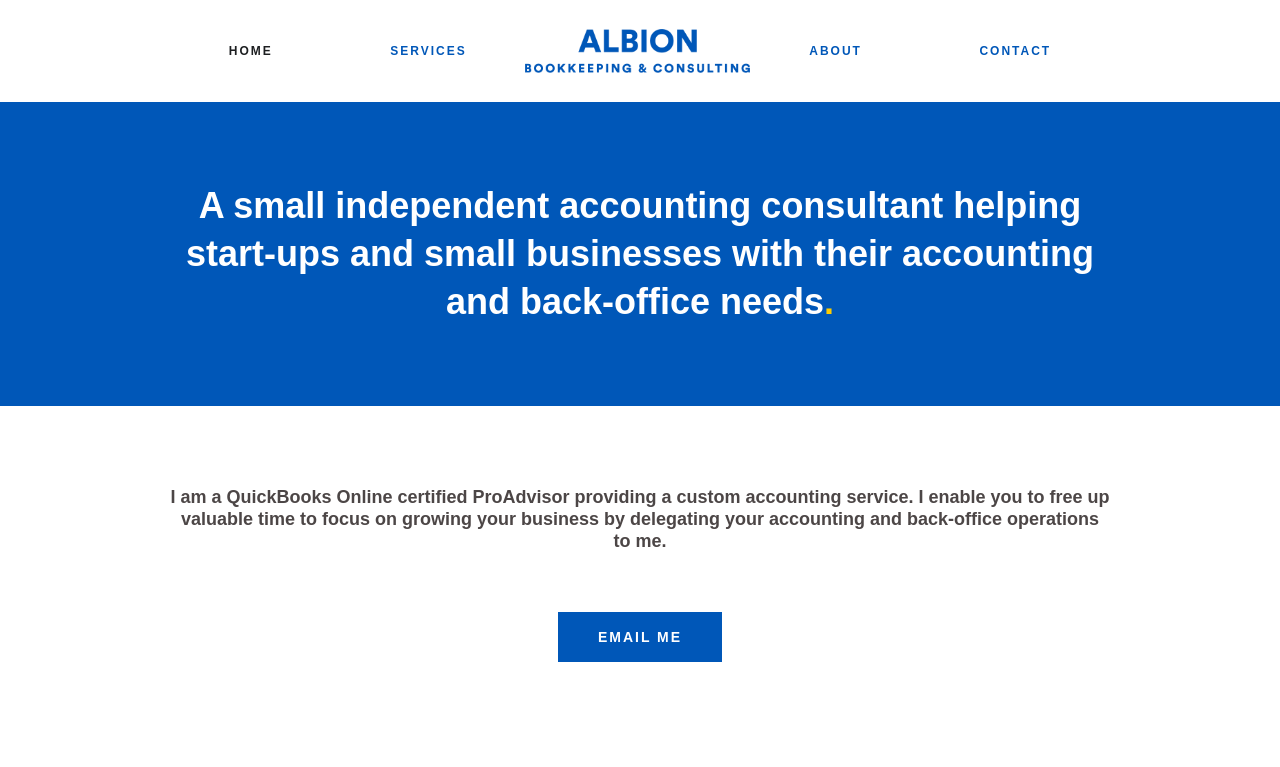
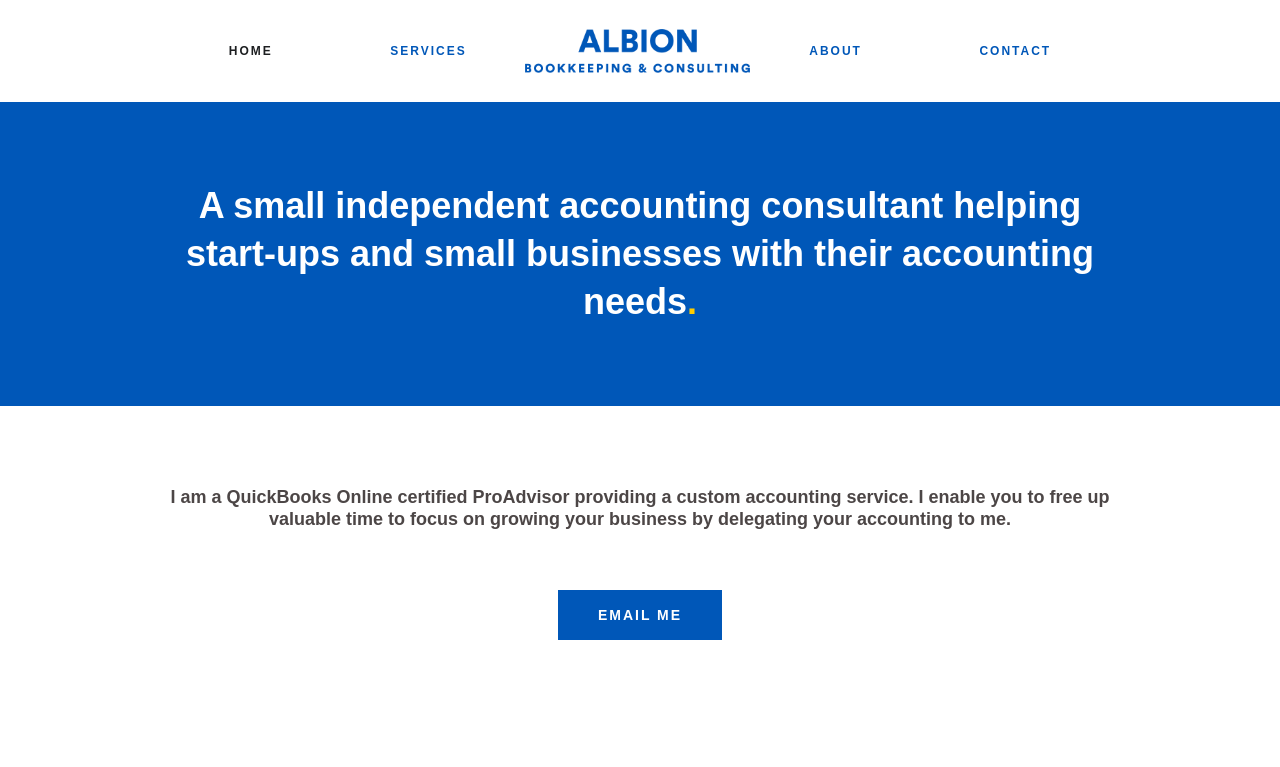
Before and after one commit to Cara-Albion/www, a plain HTML site: page index.html in a window 1280 px wide. Shown: the top 767 px of the page. Drawn offline with nearby package versions, Linux system fonts and the light colour scheme; a script that the page names is missing.

Commit message:
Update index.html

```diff
--- a/index.html
+++ b/index.html
@@ -32,12 +32,12 @@
     </div><img src="images/albion-logo.png" width="200" alt="" class="image-2"></div>
   <div id="hero" class="section hero">
     <div class="hero w-container">
-      <h1 class="huge-heading">A small independent accounting consultant helping start-ups and small businesses with their accounting and back-office needs<span class="text-span-2">.</span></h1>
+      <h1 class="huge-heading">A small independent accounting consultant helping start-ups and small businesses with their accounting needs<span class="text-span-2">.</span></h1>
     </div>
   </div>
   <div class="section press">
     <div class="container-4 w-container">
-      <p class="subtitle">I am a QuickBooks Online certified ProAdvisor providing a custom accounting service. I enable you to free up valuable time to focus on growing your business by delegating your accounting and back-office operations to me.<br></p><a href="mailto:cara@albion-consulting.com?subject=Bookkeeping%20Inquiry%20From%20Your%20WebSite" class="button-2 w-button">Email Me</a></div>
+      <p class="subtitle">I am a QuickBooks Online certified ProAdvisor providing a custom accounting service. I enable you to free up valuable time to focus on growing your business by delegating your accounting to me.<br></p><a href="mailto:cara@albion-consulting.com?subject=Bookkeeping%20Inquiry%20From%20Your%20WebSite" class="button-2 w-button">Email Me</a></div>
   </div>
   <div class="section darkgrey">
     <div class="w-container">
```
